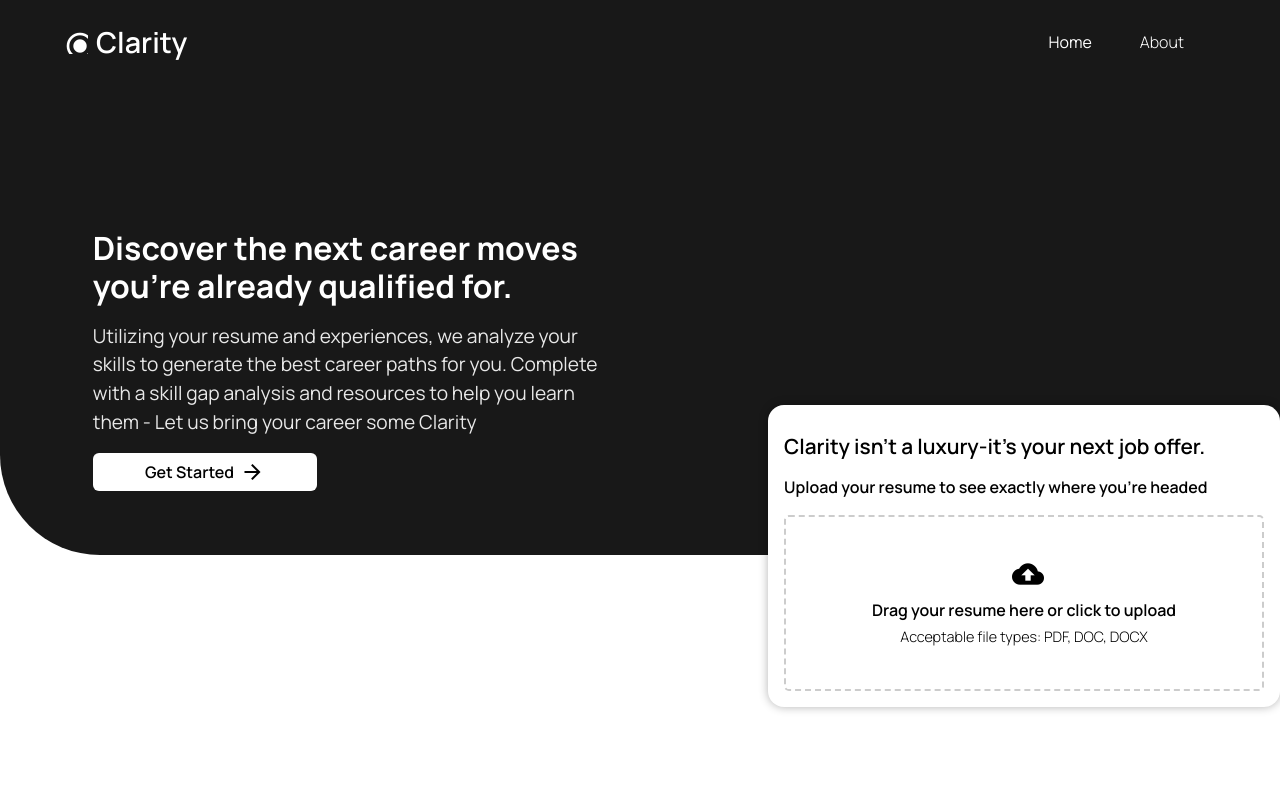
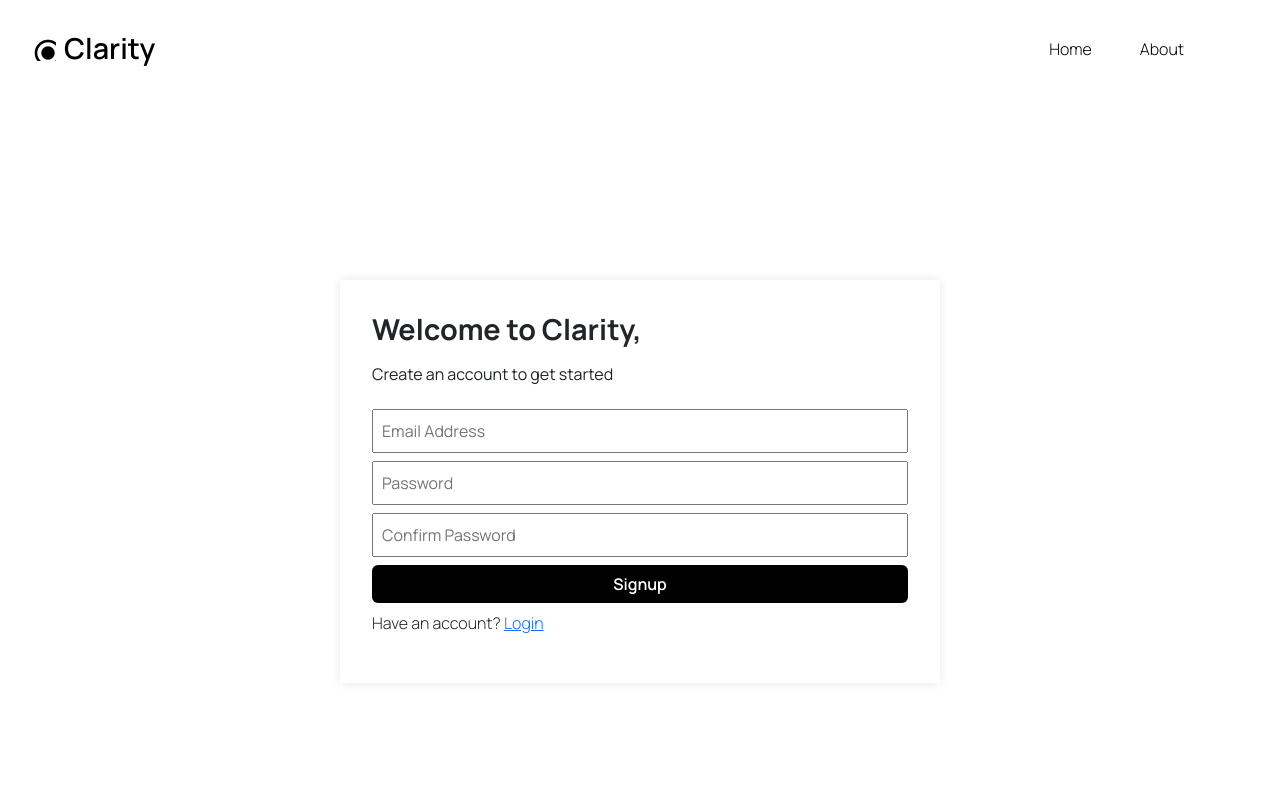
Before and after one commit to JacobBowlware/CareerTree, an Angular app in the folder CareerPathApp/: page /signup in a window 1280 px wide. Before the commit this address led to /. Shown: the top 800 px of the page. Built offline with nearby package versions, Linux system fonts and the light colour scheme.

Commit message:
Implement Login and Signup UI

```diff
--- a/CareerPathApp/src/app/app.routes.ts
+++ b/CareerPathApp/src/app/app.routes.ts
@@ -4,11 +4,15 @@ import { Routes } from '@angular/router';
 import { HomeComponent } from './features/home/home.component';
 import { AboutComponent } from './features/about/about.component';
 import { AccountComponent } from './features/authRequired/account/account.component';
+import { SignupComponent } from './features/signup/signup.component';
+import { LoginComponent } from './features/login/login.component';
 
 export const routes: Routes = [
     {path: '', component: HomeComponent},
     {path: 'about', component: AboutComponent},
     {path: 'account', component: AccountComponent},
+    {path: 'signup', component: SignupComponent},
+    {path: 'login', component: LoginComponent},
     {path: '**', redirectTo: '', pathMatch: 'full'},
 ];
 
--- a/CareerPathApp/src/app/features/home/home.component.html
+++ b/CareerPathApp/src/app/features/home/home.component.html
@@ -6,10 +6,9 @@
           Discover the next career moves you’re already qualified for.
         </h1>
         <p class="homeHeroText">
-          Utilizing your resume and experiences, we analyze your skills to
-          generate the best career paths for you. Complete with a skill gap
-          analysis and resources to help you learn them - Let us bring your
-          career some Clarity
+          Utilizing your resume and experiences, we analyze your technical
+          skills to generate the best career paths for you. Complete with a
+          skill gap analysis and resources to help you learn them
         </p>
         <button class="btn btnLight homeHeroBtn" (click)="handleGetStarted()">
           Get Started <mat-icon class="arrow-icon">arrow_forward</mat-icon>
--- a/CareerPathApp/src/app/features/home/home.component.scss
+++ b/CareerPathApp/src/app/features/home/home.component.scss
@@ -72,9 +72,9 @@
     align-items: flex-start;
     justify-content: flex-start;
     flex: 1;
-    background: var(--var-color-primary);
-    color: var(--var-color-background);
-    padding: 1rem 0;
+    background: var(--var-color-light);
+    color: var(--var-color-primary);
+    padding: 1rem;
     border-radius: 1rem;
     box-sizing: border-box;
     width: 100%;
@@ -285,6 +285,7 @@
     .homeHeroStartName,
     .homeHeroStartText {
         width: 100%;
+        color: var(--var-color-primary);
     }
 
     .homeSectionHeaderText  {
@@ -324,7 +325,7 @@
     }
 
     .homeHeroStartContainer {
-        max-width: 40vw;
+        max-width: 45vw;
         position: absolute;
         top: 20rem;
         right: 0;
--- a/CareerPathApp/src/app/features/home/home.component.ts
+++ b/CareerPathApp/src/app/features/home/home.component.ts
@@ -1,4 +1,5 @@
 import { CommonModule } from '@angular/common';
+import { HttpClientModule, HttpClient } from '@angular/common/http';
 import { Component } from '@angular/core';
 import { MatIconModule } from '@angular/material/icon';
 import { Router } from '@angular/router';
@@ -6,7 +7,7 @@ import { Router } from '@angular/router';
 @Component({
   standalone: true,
   selector: 'app-home',
-  imports: [MatIconModule, CommonModule],
+  imports: [MatIconModule, CommonModule, HttpClientModule],
   templateUrl: './home.component.html',
   styleUrl: './home.component.scss'
 })
@@ -14,7 +15,7 @@ export class HomeComponent {
   loading: boolean = false;
   dragOver: boolean = false;
 
-  constructor(private router: Router) {}
+  constructor(private router: Router, private http: HttpClient) {}
 
   handleGetStarted(): void {
     this.router.navigate(['/signup']);
@@ -22,10 +23,24 @@ export class HomeComponent {
 
 
   handleFileUpload(file: any): void {
-      this.loading = true;
+    this.loading = true;
 
-      // Upload file to backend
-      console.log("File uploaded:", file);
+    const formData = new FormData();
+    formData.append('resume', file);
+
+    this.http.post('/api/resume/upload', formData).subscribe({
+      next: (res) => {
+        console.log('Upload successful:', res);
+        // redirect to either skill assessment or signup page
+      },
+      error: (err) => {
+        console.error('Upload failed:', err);
+        // show error UI
+      },
+      complete: () => {
+        this.loading = false;
+      }
+    });
   }
 
   onDragOver(evt: DragEvent) {
--- a/CareerPathApp/src/app/features/login/login.component.html
+++ b/CareerPathApp/src/app/features/login/login.component.html
@@ -1 +1,25 @@
-<p>login works!</p>
+<div class="page login">
+  <div class="loginCard">
+    <div class="loginCardHeader">
+      <h1 class="loginCardHeaderText">Welcome back!</h1>
+      <p class="loginCardSubText">Login to your account</p>
+    </div>
+    <form class="loginCardForm">
+      <input
+        type="email"
+        class="loginCardFormInput"
+        placeholder="Email Address"
+      />
+      <input
+        type="password"
+        class="loginCardFormInput"
+        placeholder="Password"
+      />
+      <button class="btn loginCardFormBtn">Login</button>
+    </form>
+    <p class="loginCardText">
+      Don't have an account?
+      <a class="link loginCardLink" routerLink="/signup">Signup</a>
+    </p>
+  </div>
+</div>
--- a/CareerPathApp/src/app/features/login/login.component.scss
+++ b/CareerPathApp/src/app/features/login/login.component.scss
@@ -0,0 +1,73 @@
+
+.login {
+    height: 100%;
+    display: flex;
+    justify-content: center;
+    align-items: center;
+}
+
+.loginCard {
+    display: flex;
+    flex-direction: column;
+    justify-content: center;
+    align-items: center;
+    max-width: 600px;
+    width: 100%;
+    box-shadow: 0 0 10px rgba(0, 0, 0, 0.1);
+    padding: 2rem;
+}
+
+.loginCardForm {
+    display: flex;
+    flex-direction: column;
+    justify-content: center;
+    align-items: center;
+    width: 100%;
+}
+
+.loginCardHeader {
+    width: 100%;
+}
+
+.loginCardForm {
+    width: 100%;
+}
+
+.loginCardText {
+    width: 100%;
+    margin-top: .5rem;
+    font-weight: 300;
+}
+
+.loginCardFormInput {
+    width: 100%;
+    padding: .5rem;
+    margin: 0 0 .5rem 0;
+}
+
+.loginCardHeaderText {
+    font-size: 1.8rem;
+    font-weight: bold;
+    margin-bottom: 1rem;
+    width: 100%;
+    text-align: left;
+}
+
+.loginCardSubText {
+    font-size: 1rem;
+    color: var(--var-color-text-secondary);
+    margin-bottom: 1.4rem;
+}
+
+.loginCardFormBtn {
+    background: var(--var-color-primary);
+    color: var(--var-color-background);
+    padding: .4rem 2rem;
+    width: 100%;
+}
+
+.loginCardFormBtn:focus {
+    outline: none;
+    background: var(--var-color-primary);
+    color: var(--var-color-background);
+}
--- a/CareerPathApp/src/app/features/login/login.component.ts
+++ b/CareerPathApp/src/app/features/login/login.component.ts
@@ -1,8 +1,9 @@
 import { Component } from '@angular/core';
+import { RouterLink } from '@angular/router';
 
 @Component({
   selector: 'app-login',
-  imports: [],
+  imports: [RouterLink],
   templateUrl: './login.component.html',
   styleUrl: './login.component.scss'
 })
--- a/CareerPathApp/src/app/features/signup/signup.component.html
+++ b/CareerPathApp/src/app/features/signup/signup.component.html
@@ -1 +1,30 @@
-<p>signup works!</p>
+<div class="page signup">
+  <div class="signupCard">
+    <div class="signupCardHeader">
+      <h1 class="signupCardHeaderText">Welcome to Clarity,</h1>
+      <p class="signupCardSubText">Create an account to get started</p>
+    </div>
+    <form class="signupCardForm">
+      <input
+        type="email"
+        class="signupCardFormInput"
+        placeholder="Email Address"
+      />
+      <input
+        type="password"
+        class="signupCardFormInput"
+        placeholder="Password"
+      />
+      <input
+        type="password"
+        class="signupCardFormInput"
+        placeholder="Confirm Password"
+      />
+      <button class="btn signupCardFormBtn">Signup</button>
+    </form>
+    <p class="signupCardText">
+      Have an account?
+      <a class="link signupCardLink" routerLink="/login">Login</a>
+    </p>
+  </div>
+</div>
--- a/CareerPathApp/src/app/features/signup/signup.component.scss
+++ b/CareerPathApp/src/app/features/signup/signup.component.scss
@@ -0,0 +1,73 @@
+
+.signup {
+    height: 100%;
+    display: flex;
+    justify-content: center;
+    align-items: center;
+}
+
+.signupCard {
+    display: flex;
+    flex-direction: column;
+    justify-content: center;
+    align-items: center;
+    max-width: 600px;
+    width: 100%;
+    box-shadow: 0 0 10px rgba(0, 0, 0, 0.1);
+    padding: 2rem;
+}
+
+.signupCardForm {
+    display: flex;
+    flex-direction: column;
+    justify-content: center;
+    align-items: center;
+    width: 100%;
+}
+
+.signupCardHeader {
+    width: 100%;
+}
+
+.signupCardForm {
+    width: 100%;
+}
+
+.signupCardText {
+    width: 100%;
+    margin-top: .5rem;
+    font-weight: 300;
+}
+
+.signupCardFormInput {
+    width: 100%;
+    padding: .5rem;
+    margin: 0 0 .5rem 0;
+}
+
+.signupCardHeaderText {
+    font-size: 1.8rem;
+    font-weight: bold;
+    margin-bottom: 1rem;
+    width: 100%;
+    text-align: left;
+}
+
+.signupCardSubText {
+    font-size: 1rem;
+    color: var(--var-color-text-secondary);
+    margin-bottom: 1.4rem;
+}
+
+.signupCardFormBtn {
+    background: var(--var-color-primary);
+    color: var(--var-color-background);
+    padding: .4rem 2rem;
+    width: 100%;
+}
+
+.signupCardFormBtn:focus {
+    outline: none;
+    background: var(--var-color-primary);
+    color: var(--var-color-background);
+}
--- a/CareerPathApp/src/app/features/signup/signup.component.ts
+++ b/CareerPathApp/src/app/features/signup/signup.component.ts
@@ -1,8 +1,9 @@
 import { Component } from '@angular/core';
+import { RouterLink } from '@angular/router';
 
 @Component({
   selector: 'app-signup',
-  imports: [],
+  imports: [RouterLink],
   templateUrl: './signup.component.html',
   styleUrl: './signup.component.scss'
 })
--- a/CareerPathApp/src/app/shared/components/header/header.component.scss
+++ b/CareerPathApp/src/app/shared/components/header/header.component.scss
@@ -89,7 +89,6 @@
 .logoContainer {
     display: flex;
     align-items: center;
-    padding: 1rem;
 }
 
 .logo {
@@ -152,6 +151,7 @@
 
     #headerLogo {
         display: flex;
+        padding-left: 1rem;
     }
 
     #menuBtn {
@@ -184,9 +184,9 @@
 }
 
 // Desktop Styles
-@media (min-width: 768px) {
-    .logoContainer {
-        padding-left: 2rem;
+@media (min-width: 1024px) {
+    .header {
+        padding-top: 1rem;
     }
 
     .headerLinkContainer {
```
